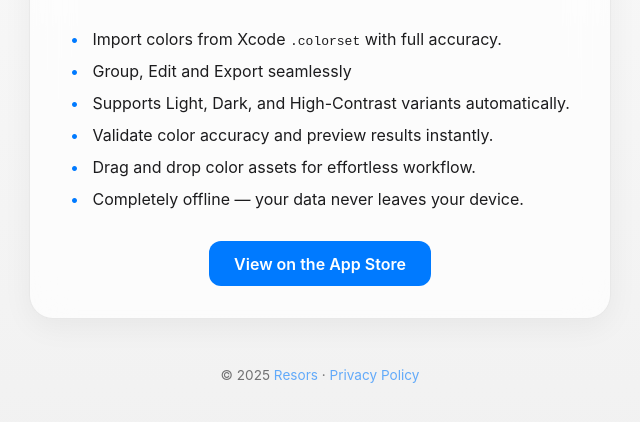
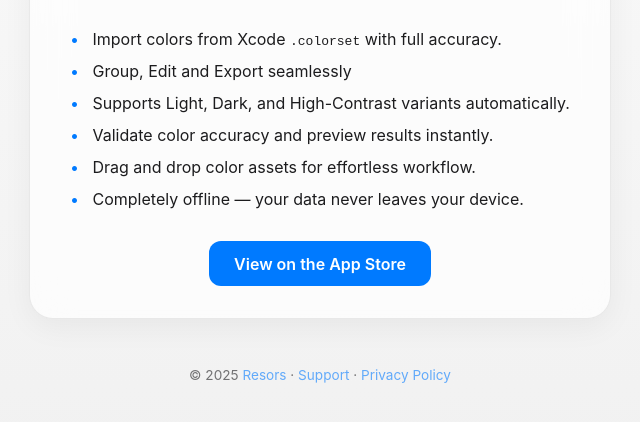
Before and after one commit to andriyyezerskiy/resors.site, a plain HTML site: page index.html in a window 1280 px wide. Shown: the part 304-726 px from the top of the page, without its empty margins (320-960 px from the left). Drawn offline with Linux system fonts and the light colour scheme.

Commit message:
Update index.html

```diff
--- a/index.html
+++ b/index.html
@@ -112,6 +112,7 @@
   </div>
   <footer>
     © 2025 <a href="https://andriyyezerskiy.github.io/resors.site">Resors</a> ·
+    <a href="support.html">Support</a> ·
     <a href="privacy.html">Privacy Policy</a>
   </footer>
 </body>
```
